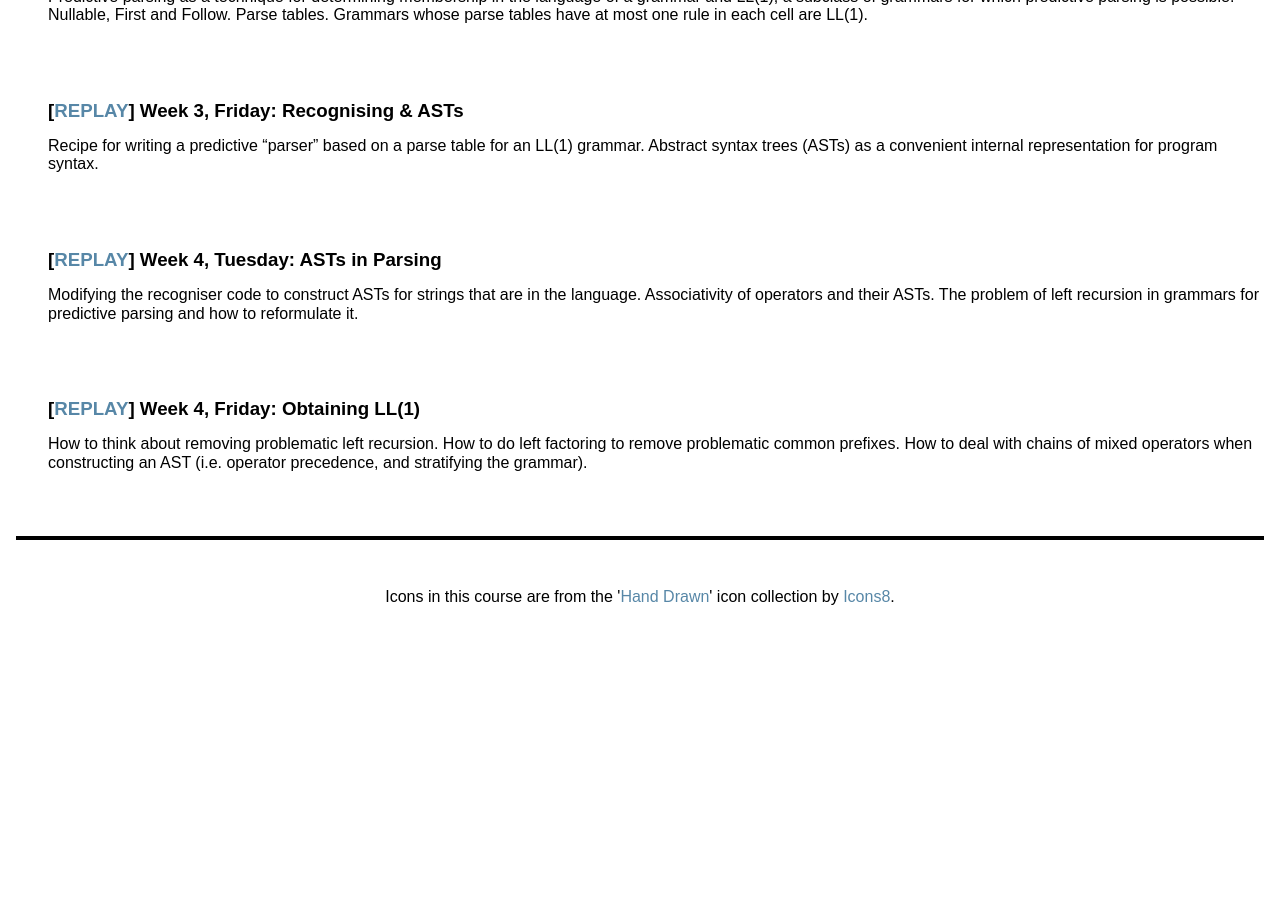
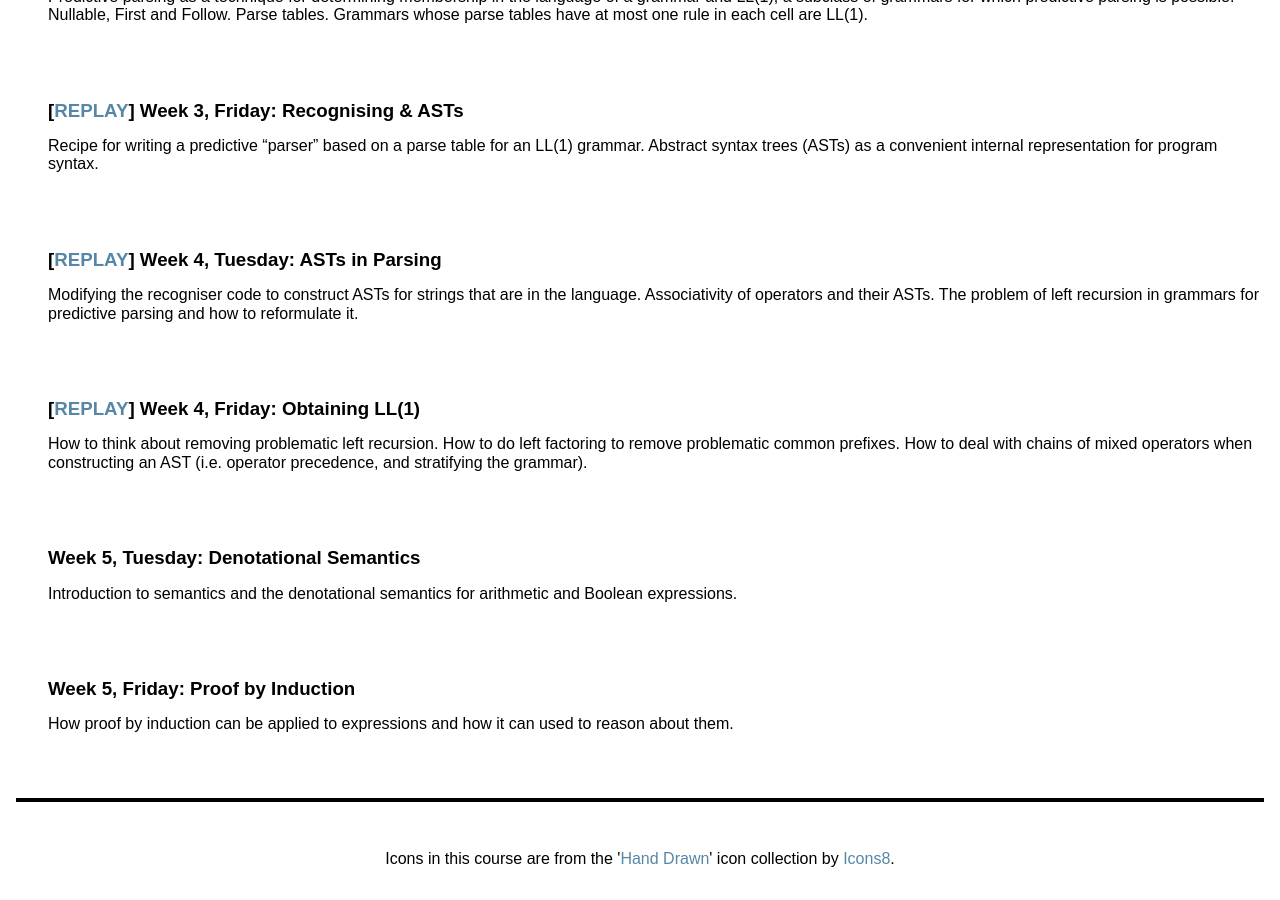
Before and after one commit to uob-coms20007/webpages, a Jekyll site: the page built from schedule.md, in a window 1280 px wide and 900 px high, scrolled down 1591 px. Built offline with Jekyll 4.4.1, drawn with Linux system fonts in a browser that asks for light colours; nearby versions of some CDN libraries; before the commit the page ends 2230 px from its top, so only the background shows below that; some of the changed text lies outside the part shown.

Commit message:
Update schedule

```diff
--- a/_data/lectures.yml
+++ b/_data/lectures.yml
@@ -35,6 +35,12 @@
 - title: Obtaining LL(1)
   description: How to think about removing problematic left recursion.  How to do left factoring to remove problematic common prefixes.  How to deal with chains of mixed operators when constructing an AST (i.e. operator precedence, and stratifying the grammar).
   replay: https://mediasite.bris.ac.uk/Mediasite/Play/136081e42dd045e192becd8723f5300f1d
+
+- title: Denotational Semantics
+  description: Introduction to semantics and the denotational semantics for arithmetic and Boolean expressions.
+
+- title: Proof by Induction
+  description: How proof by induction can be applied to expressions and how it can used to reason about them.
 
 # - title: Introduction
 #   description: Introduction to the themes of the unit and how the unit runs.  Strings, concrete syntax and a preview of context-free string grammars.
```
